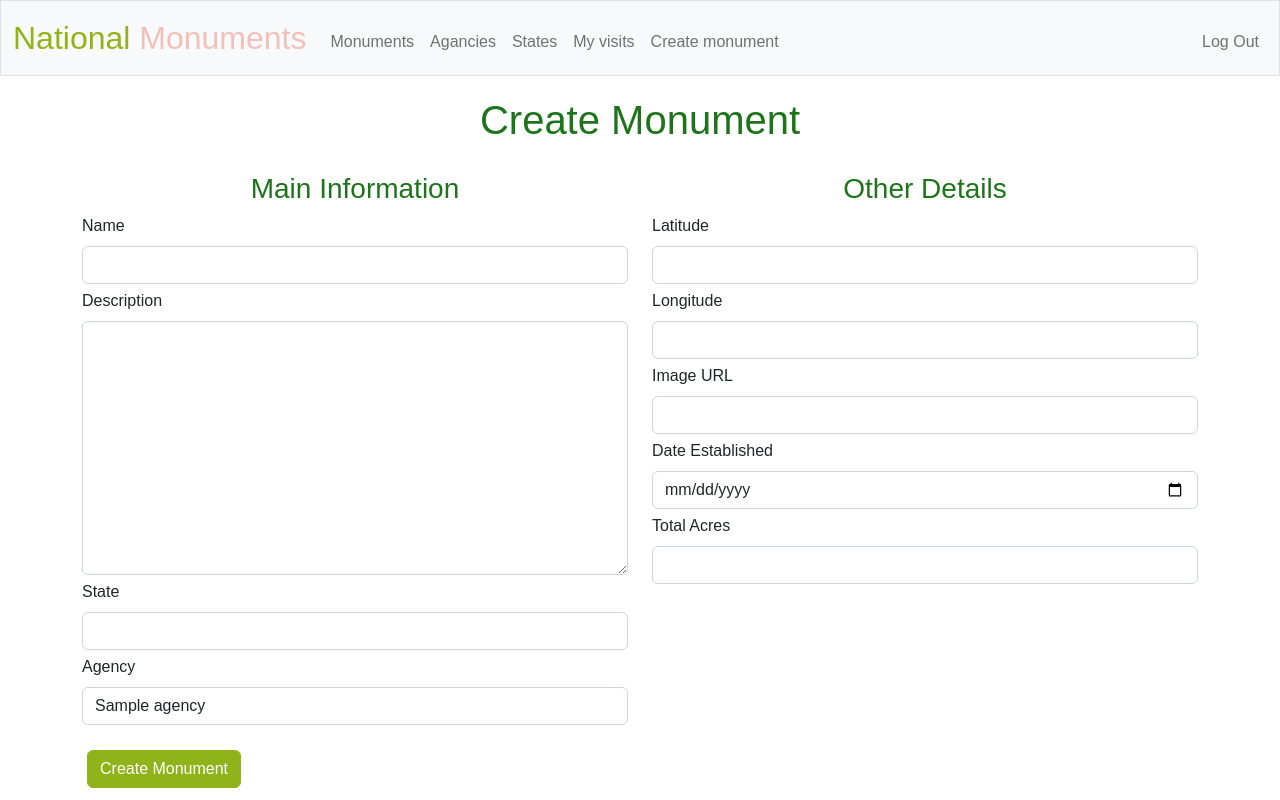
After one commit to KalinaBarzashka/CS50-Final-Project, a Flask app: page /monument/create in a window 1280 px wide. The commit adds this page. Run offline with Flask 2, Linux system fonts and the light colour scheme; the visitor is signed in with stand-in values (Sample User, id 1); tables that the repository leaves empty hold one stand-in row (values such as "Sample post"); lists and menus that the app fills with data are empty.

Commit message:
implemented monument functionality

```diff
--- a/static/css/agency.css
+++ b/static/css/agency.css
@@ -3,16 +3,15 @@
 }
 
 .agency-button {
-  background-color: #88CA5E;
-  border-color: #88CA5E;
+  background-color: var(--primary_green);
+  border-color: var(--primary_green);
   margin-top: 20px;
   color: white;
 }
 
 .agency-button:hover {
-  background-color: #1D741B;
-  border-color: #1D741B;
-  margin-top: 20px;
+  background-color: var(--secondary_green);
+  border-color: var(--secondary_green);
   color: white;
 }
 
@@ -28,6 +27,6 @@ form {
 
 h1, h3 {
   text-align: center;
-  color: #1D741B;
+  color: var(--secondary_green);
   margin-top: 20px;
 }
--- a/static/css/main.css
+++ b/static/css/main.css
@@ -1,3 +1,8 @@
+:root{
+  --primary_green: #90B319;
+  --secondary_green: #1D741B;
+}
+
 body {
   margin: 0;
   font-family: sans-serif;
@@ -12,7 +17,7 @@ nav .navbar-brand
 /* Colors for brand */
 nav .navbar-brand .green
 {
-    color: #88CA5E;
+    color: var(--primary_green);
 }
 nav .navbar-brand .rose
 {
@@ -25,7 +30,7 @@ nav ul li a {
 }
 
 button {
-  background-color: #88CA5E;
+  background-color: var(--primary_green);
   border: none;
   color: white;
   padding: 8px 12px;
--- /dev/null
+++ b/static/css/monument.css
@@ -0,0 +1,90 @@
+.monument-create__container {
+  height: 100%;
+}
+
+.monument-container {
+  display: flex;
+  flex-wrap: wrap;
+  justify-content: center;
+  padding-left: 5px;
+  padding-right: 5px;
+}
+
+.monument-item {
+  display: flex;
+  flex-direction: column;
+  justify-content: space-between;
+  width: 320px;
+  border-radius: 5px;
+  background-color: white;
+  position: relative;
+  box-shadow: 5px 5px 10px rgb(0 0 0 / 50%);
+  margin: 8px;
+}
+
+.monument-img-container {
+  overflow: hidden;
+  height: 300px;
+}
+
+.monument-img {
+  width: 100%;
+  height: 100%;
+  object-fit: cover;
+  object-position: center;
+}
+
+.monument-body {
+  padding: 20px;
+}
+
+button {
+  margin-left: 5px;
+}
+
+.btn-read-more {
+  background-color: var(--primary_green);
+  border-color: var(--primary_green);
+  color: white;
+}
+
+.btn-read-more:hover {
+  background-color: var(--secondary_green);
+  border-color: var(--secondary_green);
+  color: white;
+}
+
+.disabled {
+  pointer-events:none;
+  opacity:0.4;
+}
+
+.create-button {
+  background-color: var(--primary_green);
+  border-color: var(--primary_green);
+  margin-top: 20px;
+  color: white;
+}
+
+.create-button:hover {
+  background-color: var(--secondary_green);
+  border-color: var(--secondary_green);
+  margin-top: 20px;
+  color: white;
+}
+
+form {
+  border: none;
+  margin-top: 0;
+  padding: 0;
+}
+
+.form-group {
+  padding-bottom: 5px;
+}
+
+h1, h3 {
+  text-align: center;
+  color: var(--secondary_green);
+  margin-top: 20px;
+}
--- a/static/css/state.css
+++ b/static/css/state.css
@@ -3,16 +3,14 @@
 }
 
 .state-button {
-  background-color: #88CA5E;
-  border-color: #88CA5E;
-  margin-top: 20px;
+  background-color: var(--primary_green);
+  border-color: var(--primary_green);
   color: white;
 }
 
 .state-button:hover {
-  background-color: #1D741B;
-  border-color: #1D741B;
-  margin-top: 20px;
+  background-color: var(--secondary_green);
+  border-color: var(--secondary_green);
   color: white;
 }
 
@@ -28,6 +26,6 @@ form {
 
 h1, h3 {
   text-align: center;
-  color: #1D741B;
+  color: var(--secondary_green);
   margin-top: 20px;
 }
--- a/templates/login.html
+++ b/templates/login.html
@@ -14,6 +14,7 @@
             <label for="password" class="form-label">Password</label>
             <input class="form-control" id="password" name="password" placeholder="Password" type="password">
         </div>
+        <input type="hidden" value="{{ request.args.get('next', '') }}" name="next" />
         <button type="submit">Login</button>
     </form>
 {% endblock %}
--- /dev/null
+++ b/templates/monument/create.html
@@ -0,0 +1,77 @@
+{% extends "layout.html" %}
+
+{% block title %}
+<title>Monuments</title>
+{% endblock %}
+
+{% block body %}
+<div class="monument-create__container">
+  <h1>Create Monument</h1>
+  <form class="row" method="post" action="/monument/create">
+    <div class="col">
+      <h3>Main Information</h3>
+      <!-- Monument Name -->
+      <div class="form-group">
+        <label for="monumentName" class="form-label">Name</label>
+        <input id="monumentName" type="text" class="form-control" name="monumentName">
+      </div>
+      <!-- Monument Description -->
+      <div class="form-group">
+        <label for="monumentDescription" class="form-label">Description</label>
+        <textarea id="monumentDescription" type="text" class="form-control" name="monumentDescription" rows="10"
+          maxlength="6000"></textarea>
+      </div>
+      <!-- State Name -->
+      <div class="form-group">
+        <label for="monumentState" class="form-label">State</label>
+        <select id="monumentState" class="form-control" name="monumentState">
+          {% for state in states %}
+          <option value="{{state.id}}">{{state.name}}</option>
+          {% endfor %}
+        </select>
+      </div>
+      <!-- Agency Name -->
+      <div class="form-group">
+        <label for="monumentAgency" class="form-label">Agency</label>
+        <select id="monumentAgency" class="form-control" name="monumentAgency">
+          {% for agency in agencies %}
+          <option value="{{agency.id}}">{{agency.name}}</option>
+          {% endfor %}
+        </select>
+      </div>
+    </div>
+    <div class="col">
+      <h3>Other Details</h3>
+      <!-- Monument Latitude -->
+      <div class="form-group">
+        <label for="monumentLatitude" class="form-label">Latitude</label>
+        <input id="monumentLatitude" type="text" class="form-control" name="monumentLatitude">
+      </div>
+      <!-- Monument Longitude -->
+      <div class="form-group">
+        <label for="monumentLongitude" class="form-label">Longitude</label>
+        <input id="monumentLongitude" type="text" class="form-control" name="monumentLongitude">
+      </div>
+      <!-- Monument Image URL -->
+      <div class="form-group">
+        <label for="monumentImageUrl" class="form-label">Image URL</label>
+        <input id="monumentImageUrl" type="text" class="form-control" name="monumentImageUrl">
+      </div>
+      <!-- Monument Date Established -->
+      <div class="form-group">
+        <label for="monumentEstablished" class="form-label">Date Established</label>
+        <input id="monumentEstablished" type="date" class="form-control" name="monumentEstablished">
+      </div>
+      <!-- Monument Acres -->
+      <div class="form-group">
+        <label for="monumentAcres" class="form-label">Total Acres</label>
+        <input id="monumentAcres" type="text" class="form-control" name="monumentAcres">
+      </div>
+    </div>
+    <!-- Monument Button Create -->
+    <div class="form-group">
+      <button type="submit" class="btn create-button">Create Monument</button>
+    </div>
+  </form>
+</div>
+{% endblock %}
```
Also changed, not shown: templates/monument/monuments.html (added, +25 -0 lines), templates/monument/delete.html (added), templates/monument/edit.html (added).
